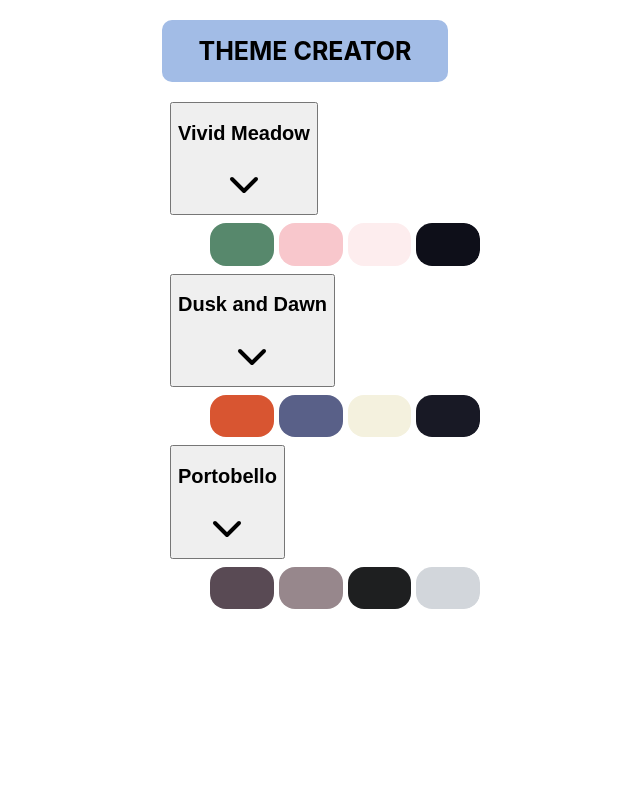
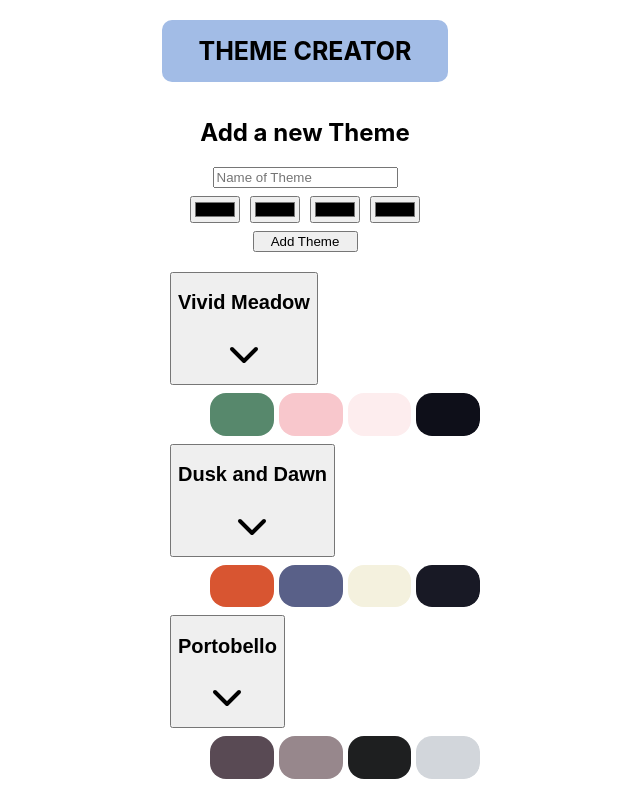
Before and after one commit to Jessica-Windoffer/recap-project-4_theme-creator-app, a React (Create React App) app: page / in a window 1280 px wide. Shown: the whole page, without its empty margins (335-975 px from the left). Built offline with nearby package versions, Linux system fonts and the light colour scheme.

Commit message:
Finishing Part 3

```diff
--- a/src/App.js
+++ b/src/App.js
@@ -1,15 +1,26 @@
 import "./App.css";
 import "./db";
 import Header from "./components/Header/Header";
-import { themes } from "./db";
+import { themes as initialThemes } from "./db";
 import Theme from "./components/Theme/Theme";
+import ThemeForm from "./components/ThemeForm/ThemeForm";
+import { useState } from "react";
+import { v4 as uuid } from "uuid";
 
 function App() {
+  const [themes, setThemes] = useState(initialThemes);
+
+  function handleAddTheme(newTheme) {
+    const newThemeWithId = { ...newTheme, id: uuid() };
+    setThemes([newThemeWithId, ...themes]);
+  }
+
   return (
     <div className="app">
       <Header />
       <main className="app__main">
         {" "}
+        <ThemeForm onSubmit={handleAddTheme} />
         <ul className="theme-list">
           {themes.map((theme) => (
             <li key={theme.id}>
--- /dev/null
+++ b/src/components/ThemeForm/ThemeForm.css
@@ -0,0 +1,19 @@
+.theme-form {
+  margin-top: 1rem;
+  display: flex;
+  align-items: center;
+  justify-content: center;
+  flex-direction: column;
+}
+
+.color-inputs {
+  display: flex;
+  justify-content: center;
+  margin-top: 0.5rem;
+  gap: 10px;
+}
+
+.button-add-theme {
+  margin-top: 0.5rem;
+  width: 30%;
+}
--- /dev/null
+++ b/src/components/ThemeForm/ThemeForm.js
@@ -0,0 +1,72 @@
+import "./ThemeForm.css";
+
+const initalTheme = {
+  name: "",
+  colors: [
+    { role: "primary", value: "#000000" },
+    { role: "secondary", value: "#000000" },
+    { role: "surface", value: "#000000" },
+    { role: "surface-on", value: "#000000" },
+  ],
+};
+
+export default function ThemeForm({ onSubmit }) {
+  const initialData = initalTheme;
+
+  function handleSubmit(event) {
+    event.preventDefault();
+    console.log(handleSubmit, event);
+    const formData = new FormData(event.target);
+    const data = Object.fromEntries(formData);
+
+    const newTheme = {
+      name: data.name,
+      colors: [
+        {
+          role: "primary",
+          value: data.primary,
+        },
+        {
+          role: "secondary",
+          value: data.secondary,
+        },
+        {
+          role: "surface",
+          value: data.surface,
+        },
+        {
+          role: "surface-on",
+          value: data["surface-on"],
+        },
+      ],
+    };
+
+    onSubmit(newTheme);
+  }
+
+  return (
+    <form onSubmit={handleSubmit} className="theme-form">
+      <h2>Add a new Theme</h2>
+      <input
+        type="text"
+        placeholder="Name of Theme"
+        defaultValue={initialData.name}
+        name="name"
+        required
+      ></input>
+      <section className="color-inputs ">
+        {initialData.colors.map((color) => (
+          <input
+            key={color.role}
+            type="color"
+            name={color.role}
+            defaultValue={color.value}
+          />
+        ))}
+      </section>
+      <button type="submit" className="button-add-theme">
+        Add Theme
+      </button>
+    </form>
+  );
+}
```
